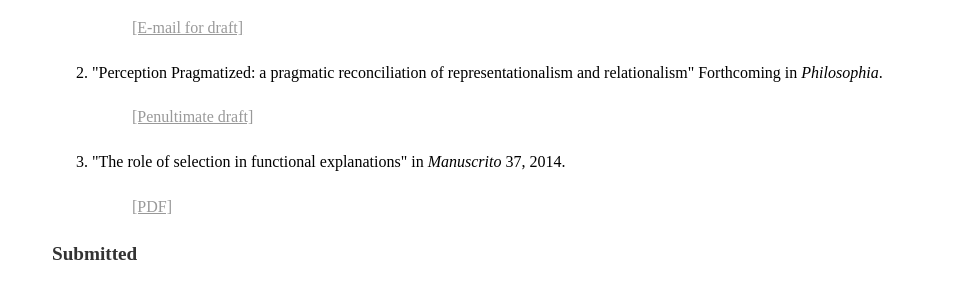
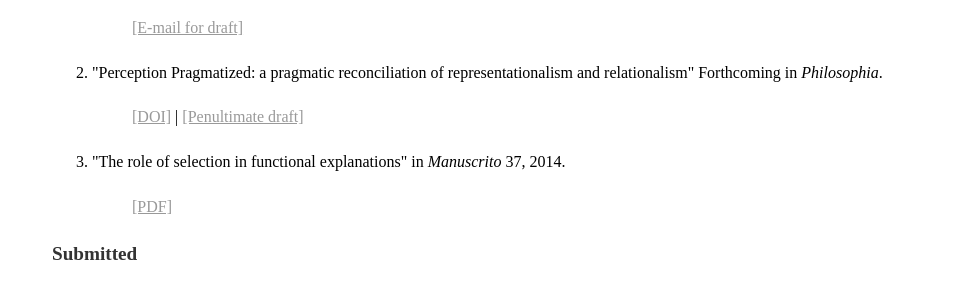
Before and after one commit to andresantanna/andresantanna.github.io, a Jekyll site: the page built from research.html, in a window 1280 px wide. Shown: the part 679-971 px from the top of the page, without its empty margins (160-1113 px from the left). Built offline with Jekyll 4.4.1, drawn with Linux system fonts in a browser that asks for light colours; comment, search, counter and statistics services are not loaded.

Commit message:
Update research.html

```diff
--- a/research.html
+++ b/research.html
@@ -25,7 +25,7 @@ title: André Sant'Anna - Research
 		</dl>
 	<li>"Perception Pragmatized: a pragmatic reconciliation of representationalism and relationalism" Forthcoming in <i>Philosophia</i>.</li>
 		<dl>
-		<dd><a href="/perception-pragmatized.pdf"><u>[Penultimate draft]</u></a></dd>
+		<dd><a href="https://doi.org/10.1007/s11406-017-9919-8"><u>[DOI]</u></a> | <a href="/perception-pragmatized.pdf"><u>[Penultimate draft]</u></a></dd>
 		</dl>
 	<li>"The role of selection in functional explanations" in <i>Manuscrito</i> 37, 2014.</li>
 	<dl>
```
